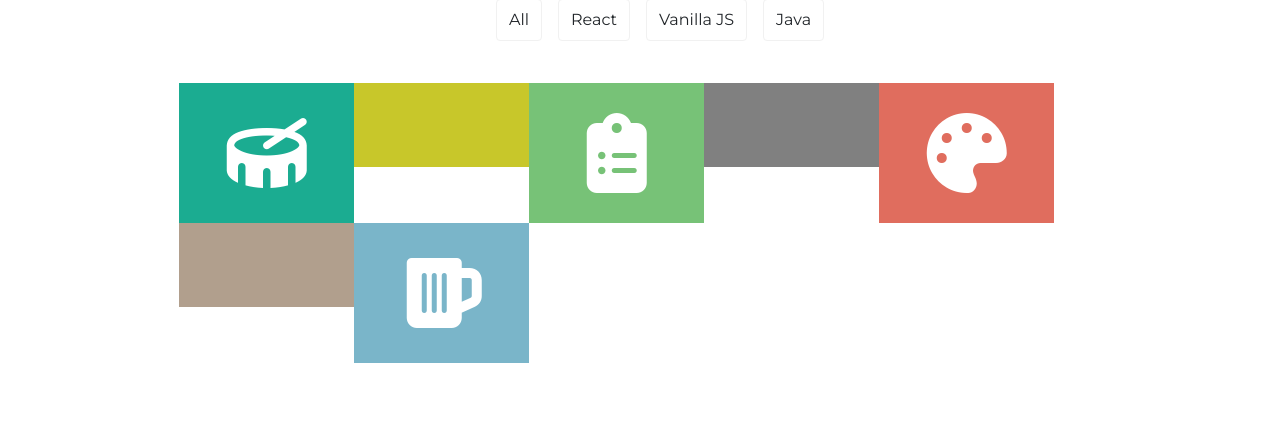
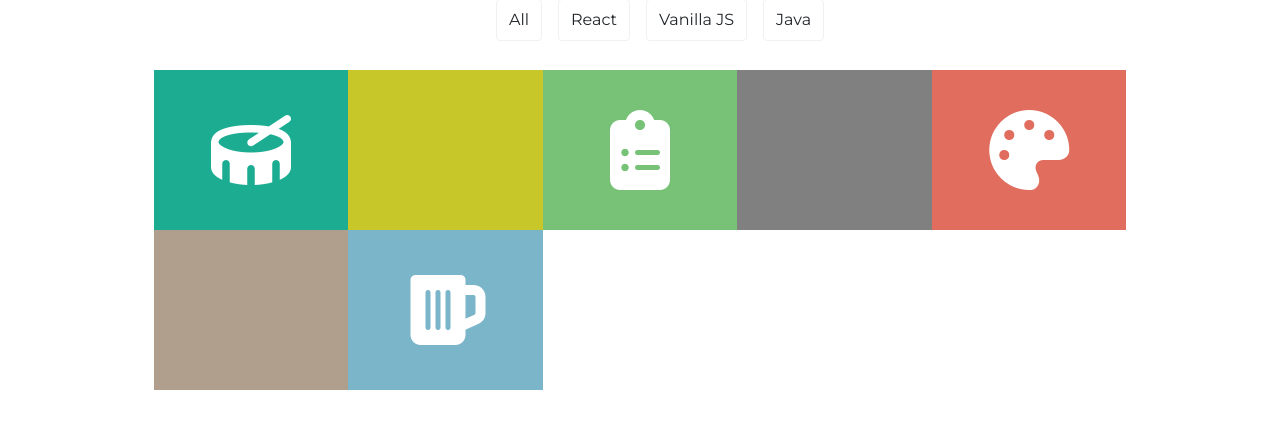
Before and after one commit to cechae/new-portfolio, a React (Create React App) app: page / in a window 1280 px wide. Shown: the part 920-1360 px from the top of the page. Built offline with nearby package versions, Linux system fonts and the light colour scheme; some icons are missing.

Commit message:
change spacing for works section

```diff
--- a/src/Works.js
+++ b/src/Works.js
@@ -94,8 +94,8 @@ class Works extends Component {
             </div>
           </div>
           <div className="row2">
-              <div id="portfolio-wrap">
-                  <div className="container-box">
+              {/* <div id="portfolio-wrap"> */}
+                  {/* <div className="container-box"> */}
                       <div className="portfolio-overlay filter-div all vanilla percussion" onClick={() => this.showModal(0)}>
                           {/* <div><p>Percussion Game</p></div> */}
                             <i className="fas fa-drum icon shown"></i>
@@ -129,9 +129,9 @@ class Works extends Component {
                       </div>
 
                   </div>
-              </div>
+              {/* </div> */}
 
-          </div>
+          {/* </div> */}
 
       </div>
     );
--- a/src/style.css
+++ b/src/style.css
@@ -128,16 +128,12 @@
     padding: 1% 5%;
 }
 .section-works .row2 {
-    padding: 1% 14%;
     margin: 0 auto;
-}
-.section-works .row2 {
-    min-height: 210px;
-    align-items: center;
-    justify-content: center;
-    width: auto;
-    text-align: center;
     display: flex;
+    flex-wrap: wrap;
+    justify-content: flex-start;
+    padding: 0 12%;
+    width: 100%;
 }
 .section-works .filter-div .icon {
     font-size: 80px;
@@ -172,17 +168,16 @@
 .section-works .filter-div {
   float: left;
   color: #ffffff;
-  width: 175px;
+  width: 20%;
   height: auto;
   text-align: center;
   margin: 0;
   padding: 25px 20px;
-  display: none; /* Hidden by default */
+  display: none;
 }
 .section-works .portfolio-overlay {
-    padding: 30px;
-    transition: background-color 0.5s ease;; /* Animation */
-    margin: 0 auto;
+    padding: 40px 30px;
+    transition: background-color 0.4s ease;
     cursor: pointer;
 }
 
@@ -263,7 +258,6 @@
     -webkit-box-shadow: inset 0 0 5px #000000;
     box-shadow:         inset 0 0 5px #000000;
  }
-
 /* Button shadow*/
 .shadow {
     -moz-box-shadow:    1px 1px 1px 1px #ccc;
```
